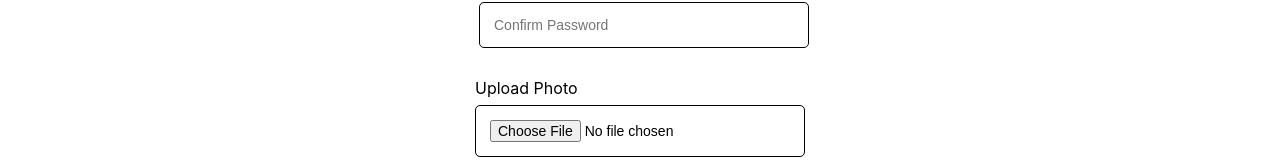
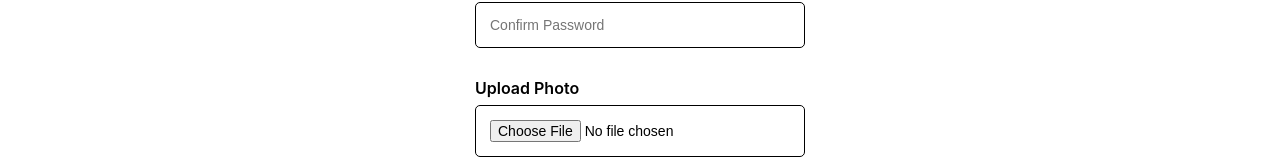
Before and after one commit to izabela2279/restful-rooms-front-end, a React (Create React App) app: page /signup in a window 1280 px wide. Shown: the part 467-635 px from the top of the page. Built offline with nearby package versions, Linux system fonts and the light colour scheme; no server answers.

Commit message:
Add a bigger font for upload picture

```diff
--- a/src/pages/Signup/Signup.module.css
+++ b/src/pages/Signup/Signup.module.css
@@ -23,3 +23,8 @@
   border: 1px solid black;
   width: 300px;
 }
+
+.container label {
+  font-weight: 600;
+  margin: 7px 0px 14px 0px;
+}
```
